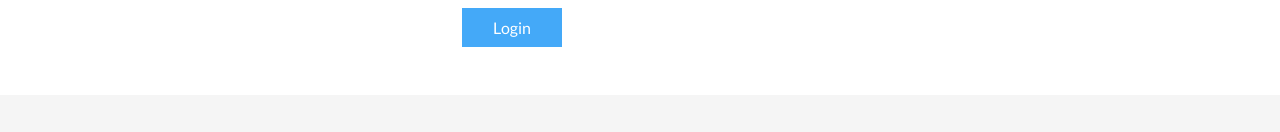
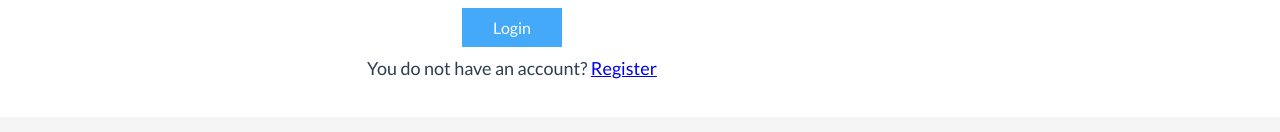
Before and after one commit to VaniaStoicheva/Vue-project---Books, a Vue app: page /login in a window 1280 px wide. Shown: the part 815-947 px from the top of the page. Built offline with nearby package versions, Linux system fonts and the light colour scheme.

Commit message:
details hide

```diff
--- a/src/components/Home.vue
+++ b/src/components/Home.vue
@@ -31,18 +31,13 @@
                     </v-row>
                 </v-img>
 
-
-
                  <div class="align-self-center">
                         <v-btn
                        v-if="!isAuth"
                          :class="{ 'show-btns': hover }"
                           color="transparent"
-
                           >
-
                       <router-link to="/login">Login or Register to vue  more...</router-link>
-
                         </v-btn>
                   </div>
 
@@ -59,17 +54,19 @@
                         </p>
                </div>
 
-                <div class="align-self-center">
-                  <router-link v-bind:to="'/details/'+ book.id" >Details</router-link>
+
+                 <div class="align-self-center">
+
+
+                       <!--
+                         <router-link v-bind:to="'/details/'+ book.id" >Details</router-link>
                         <v-btn
                        v-if="isAuth"
                          :class="{ 'show-btns': hover }"
                           color="transparent"
-
                           >
-
                           Delete book
-                        </v-btn>
+                        </v-btn>-->
                   </div>
 
 
@@ -124,7 +121,7 @@ export default {
 
             }).then(function(data){
                 this.book=data
-               console.log(this.id)
+               console.log(data)
             })
            }
 
--- a/src/components/user/Login.vue
+++ b/src/components/user/Login.vue
@@ -39,8 +39,15 @@
                             >Password should be between 3 and 16 symbols!</p>
                             <p v-else-if="!$v.password.alphanumeric" class="error">Password should match [0-9A-Za-z]!</p>
                         </template>
+                        <template v-if="$v.$error">
+                            <p class="error">You do not have an account!</p>
+                        </template>
+                        <button class="btn">Login</button>
 
-                        <button class="btn">Login</button>
+                        <p class="text-center">
+            You do not have an account?
+            <a href='/register'>Register</a>
+          </p>
                     </form>
             </template>
     </app-content>
@@ -105,6 +112,7 @@ export default {
         })
         .catch(err => {
           console.error(err);
+
         });
     }
   }
--- a/src/components/user/Register.vue
+++ b/src/components/user/Register.vue
@@ -103,7 +103,7 @@
 
           <p class="text-center">
             Have an account?
-            <a href>Log In</a>
+            <a href='login'>Log In</a>
           </p>
 
 
--- a/src/routes.js
+++ b/src/routes.js
@@ -8,10 +8,11 @@ import CreateBook from './components/book/CreateBook.vue';
 import DetailBook from './components/book/DetailBook.vue';
 import NotFound from './components/core/NotFound.vue';
 
-/* const Book = {
+ /* const Book = {
     props: ['id'],
     template: '<div>Book {{ id }}</div>'
-  } */
+  }  */
+  //const id=this.$route.params.id;
 
 Vue.use(VueRouter);
 
```
